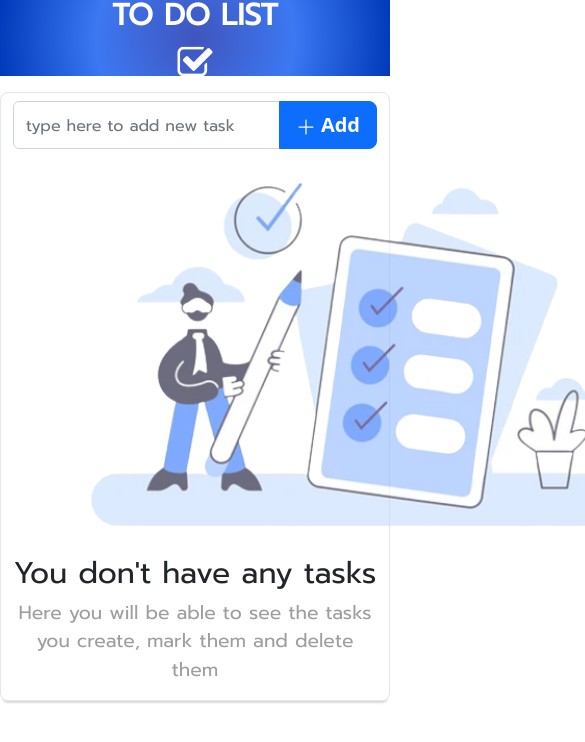
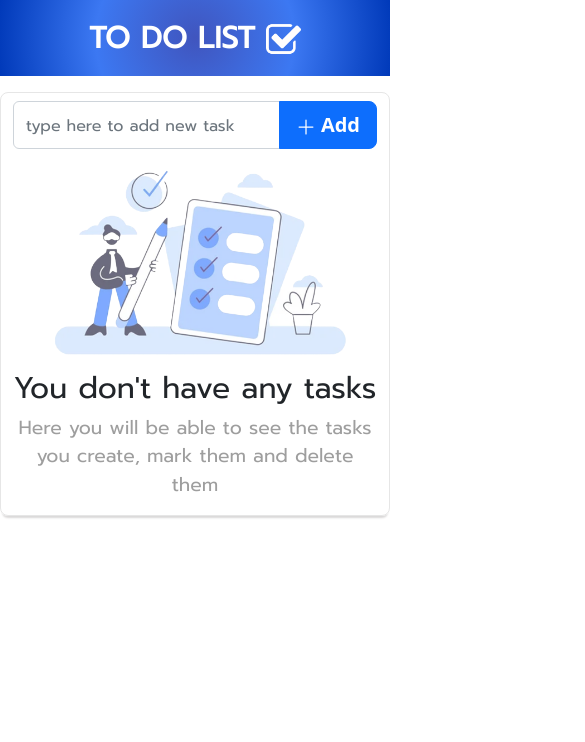
Before and after one commit to JohnFreddyTutistar/To_Do_List, a plain HTML site: page index.htm in a window 390 px wide. Shown: the top 742 px of the page, 585 px wide, since content can reach past the window. Drawn offline with nearby package versions, Linux system fonts and the light colour scheme.

Commit message:
haciendo la imagen responsiva

```diff
--- a/index.htm
+++ b/index.htm
@@ -14,11 +14,12 @@
 </head>
 
 <body>
-    <div class="header-section text-center pt-3">
-        <div class="hijo">
-            <b>TO DO LIST</b>
-            <img src="img/cheque.png" alt="" width="35">
-
+    <div class="container header-section text-center pt-3 navbar-expand-lg">
+        <div class="row">
+            <div class="col-12 col-xxl-8 hijo">
+                <b>TO DO LIST</b>
+                <img src="img/cheque.png" alt="" width="35">
+            </div>
         </div>
     </div>
     <div class="container">
@@ -44,7 +45,7 @@
                         </ul>
                     </div>
                     <div class="empty" id="empty">
-                        <img src="img/tarea.png" alt="" width="680" class="imgEmpty">
+                        <img src="img/tarea.png" alt="" width="680" class="imgEmpty img-fluid">
                         <h1>You don't have any tasks</h1>
                         <p class="parrafo">Here you will be able to see the tasks you create, mark them and delete them</p>
                     </div>
```
